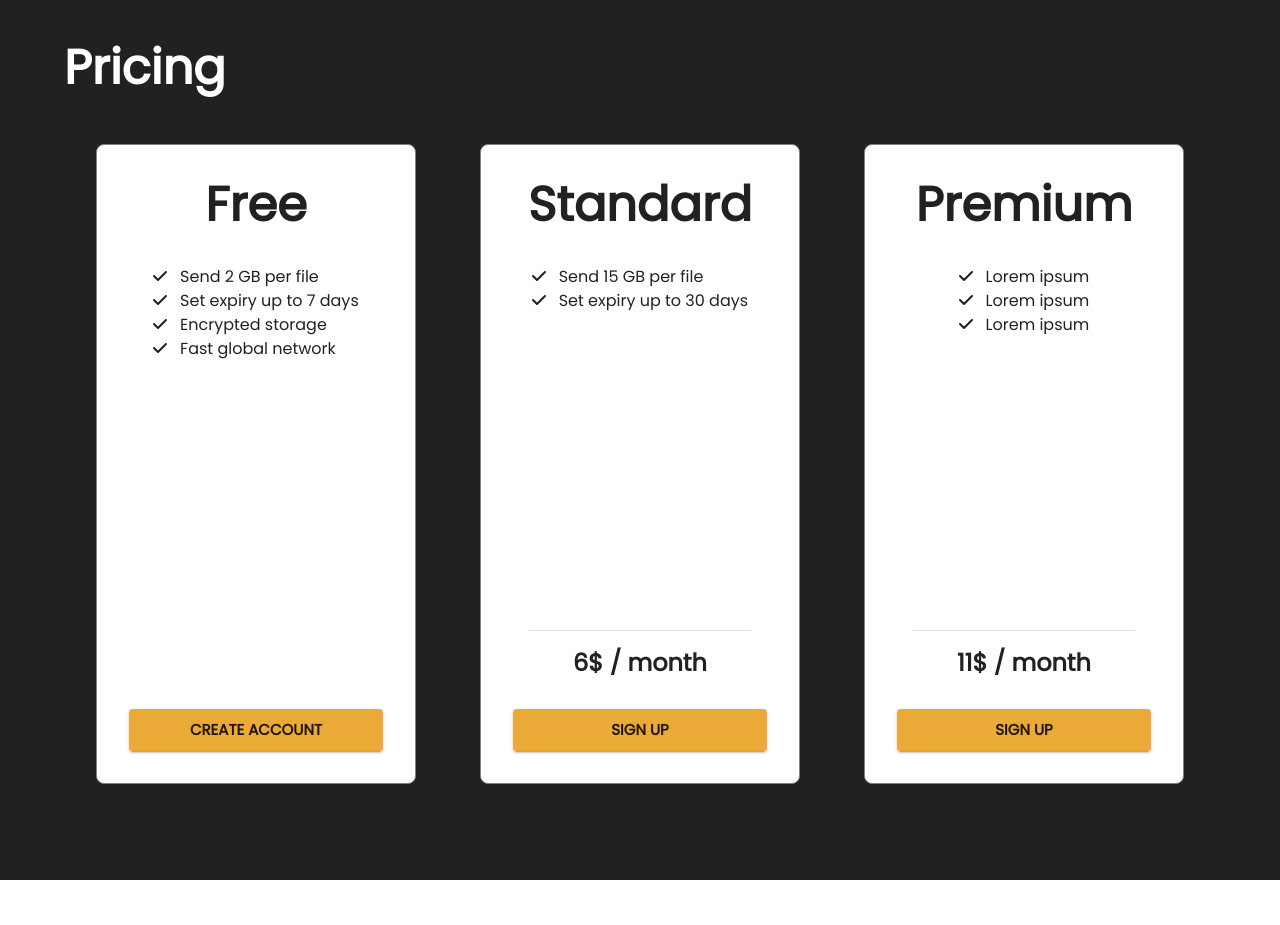
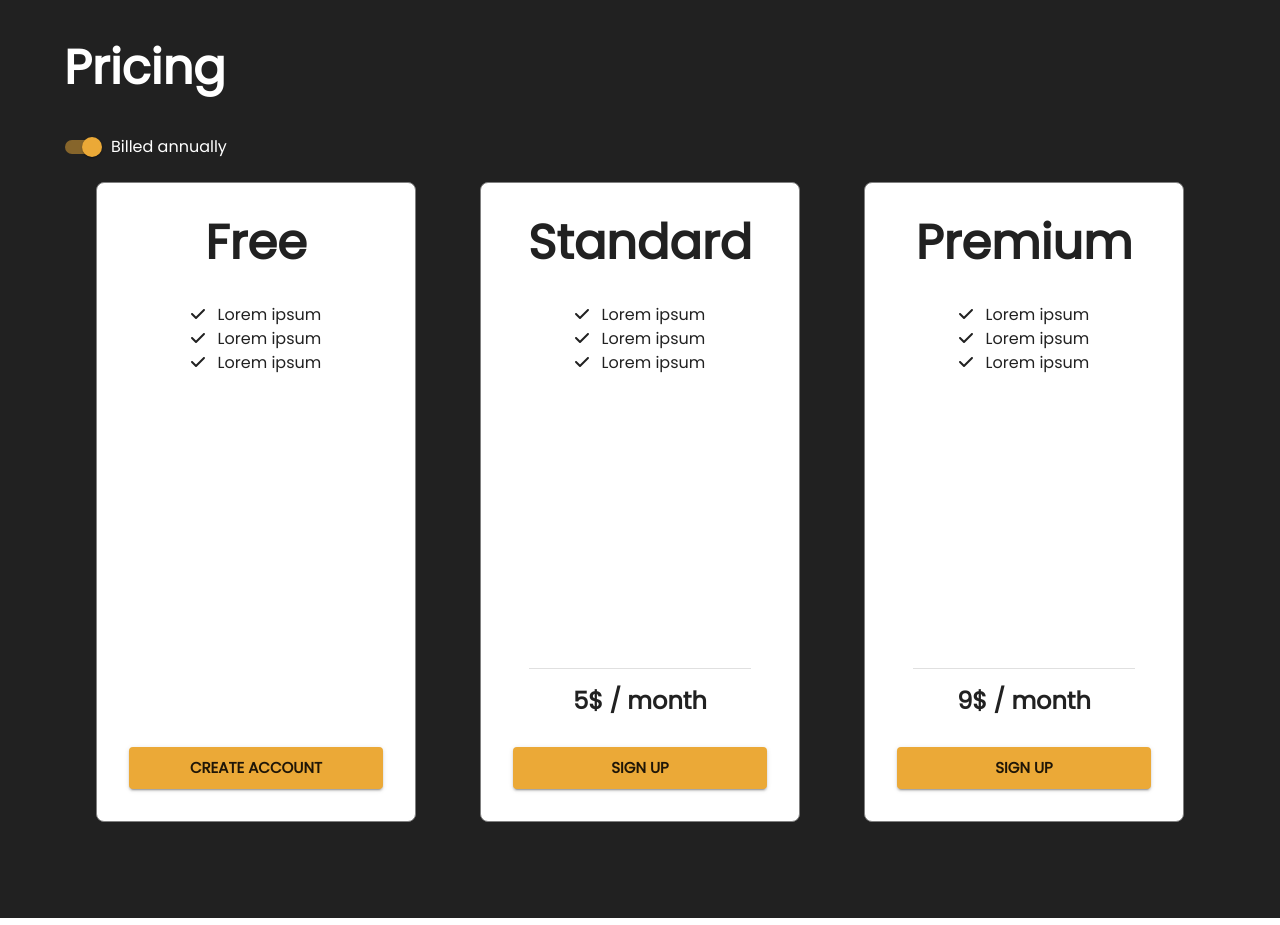
Before and after one commit to sugarshare/sugarshare-www, a React (Create React App) app: page / in a window 1280 px wide. Shown: the part 1880-2805 px from the top of the page. Built offline with nearby package versions, Linux system fonts and the light colour scheme.

Commit message:
Setup subscription prices with monthly/yearly values

```diff
--- a/src/components/Subscription.tsx
+++ b/src/components/Subscription.tsx
@@ -1,10 +1,67 @@
-import React from 'react';
+import React, { useState } from 'react';
 import Box from '@mui/material/Box';
+import FormGroup from '@mui/material/FormGroup';
+import FormControlLabel from '@mui/material/FormControlLabel';
+import Switch from '@mui/material/Switch';
 
 import SubscriptionTile, { SubscriptionLevel } from './SubscriptionTile';
 
+const SUBSCRIPTIONS = {
+  [SubscriptionLevel.FREE]: {
+    price: null,
+    priceId: null,
+    benefits: [
+      'Lorem ipsum',
+      'Lorem ipsum',
+      'Lorem ipsum',
+    ],
+  },
+  [SubscriptionLevel.STANDARD]: {
+    price: {
+      monthly: 6,
+      yearly: 5,
+    },
+    priceId: {
+      monthly: 'price_1KmD1lFJFAGDCGYEbWBkY4hc',
+      yearly: 'price_1KmD1HFJFAGDCGYEFWTjIuIG',
+    },
+    benefits: [
+      'Lorem ipsum',
+      'Lorem ipsum',
+      'Lorem ipsum',
+    ],
+  },
+  [SubscriptionLevel.PREMIUM]: {
+    price: {
+      monthly: 10,
+      yearly: 9,
+    },
+    priceId: {
+      monthly: 'price_1KmDFiFJFAGDCGYEpyo3kTjC',
+      yearly: 'price_1KmDDdFJFAGDCGYEsP4hBTO5',
+    },
+    benefits: [
+      'Lorem ipsum',
+      'Lorem ipsum',
+      'Lorem ipsum',
+    ],
+  },
+};
+
 export default function Subscription() {
+  const [isYearly, setIsYearly] = useState(true);
+
   return (
+    <>
+      <FormGroup>
+        <FormControlLabel
+          control={
+            <Switch checked={isYearly} onChange={() => setIsYearly((y) => !y)} color='secondary' inputProps={{ 'aria-label': 'select yearly subscription' }} />
+          }
+          label='Billed annually'
+          sx={{ color: 'white' }}
+        />
+      </FormGroup>
       <Box
         sx={{
           display: 'flex',
@@ -14,34 +71,17 @@ export default function Subscription() {
           alignItems: 'center',
         }}
       >
+        {
+          Object.entries(SUBSCRIPTIONS).map(([level, { price, priceId, benefits }]) => (
             <SubscriptionTile
-        level={SubscriptionLevel.FREE}
-        benefits={[
-          'Send 2 GB per file',
-          'Set expiry up to 7 days',
-          'Encrypted storage',
-          'Fast global network',
-        ]}
+              level={level as SubscriptionLevel}
+              price={price && `${isYearly ? price.yearly : price.monthly}$ / month`}
+              priceId={priceId && (isYearly ? priceId.yearly : priceId.monthly)}
+              benefits={benefits}
             />
-      <SubscriptionTile
-        level={SubscriptionLevel.STANDARD}
-        price='6$ / month'
-        priceId='price_xxx'
-        benefits={[
-          'Send 15 GB per file',
-          'Set expiry up to 30 days',
-        ]}
-      />
-      <SubscriptionTile
-        level={SubscriptionLevel.PREMIUM}
-        price='11$ / month'
-        priceId='price_xxx'
-        benefits={[
-          'Lorem ipsum',
-          'Lorem ipsum',
-          'Lorem ipsum',
-        ]}
-      />
+          ))
+        }
       </Box>
+    </>
   );
 }
--- a/src/components/SubscriptionTile.tsx
+++ b/src/components/SubscriptionTile.tsx
@@ -19,8 +19,8 @@ export enum SubscriptionLevel {
 interface SubscriptionProps {
   level: SubscriptionLevel;
   benefits: string[];
-  price?: string;
-  priceId?: string;
+  price: string | null;
+  priceId: string | null;
 }
 
 export default function Subscription({
@@ -61,7 +61,7 @@ export default function Subscription({
       </Box>
 
       {priceId && <Divider variant='middle' flexItem sx={{ marginTop: 'auto' }} />}
-      <Typography variant='h5' fontWeight='bold' sx={{ marginY: 2 }}>{price}</Typography>
+      {price && <Typography variant='h5' fontWeight='bold' sx={{ marginY: 2 }}>{price}</Typography>}
 
       <Input type='hidden' name='priceId' value={priceId} />
       <Button
```
Lines whose indentation alone changed are shown as unchanged.
